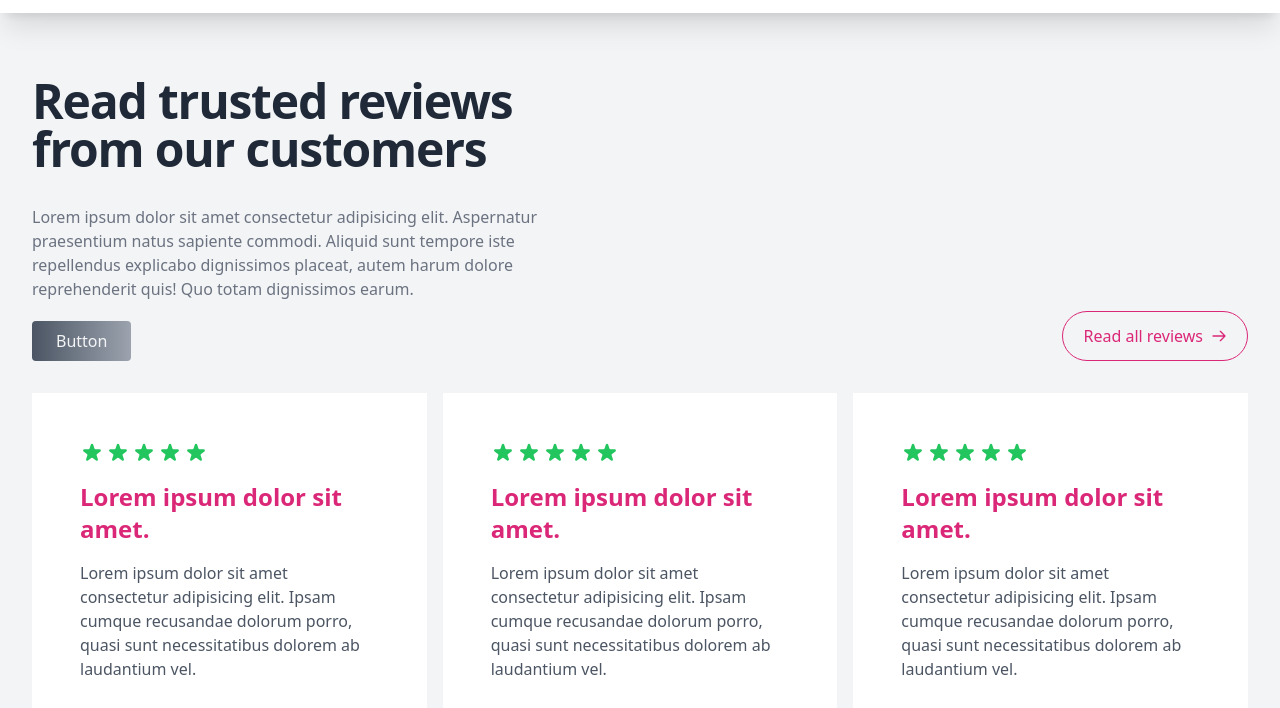
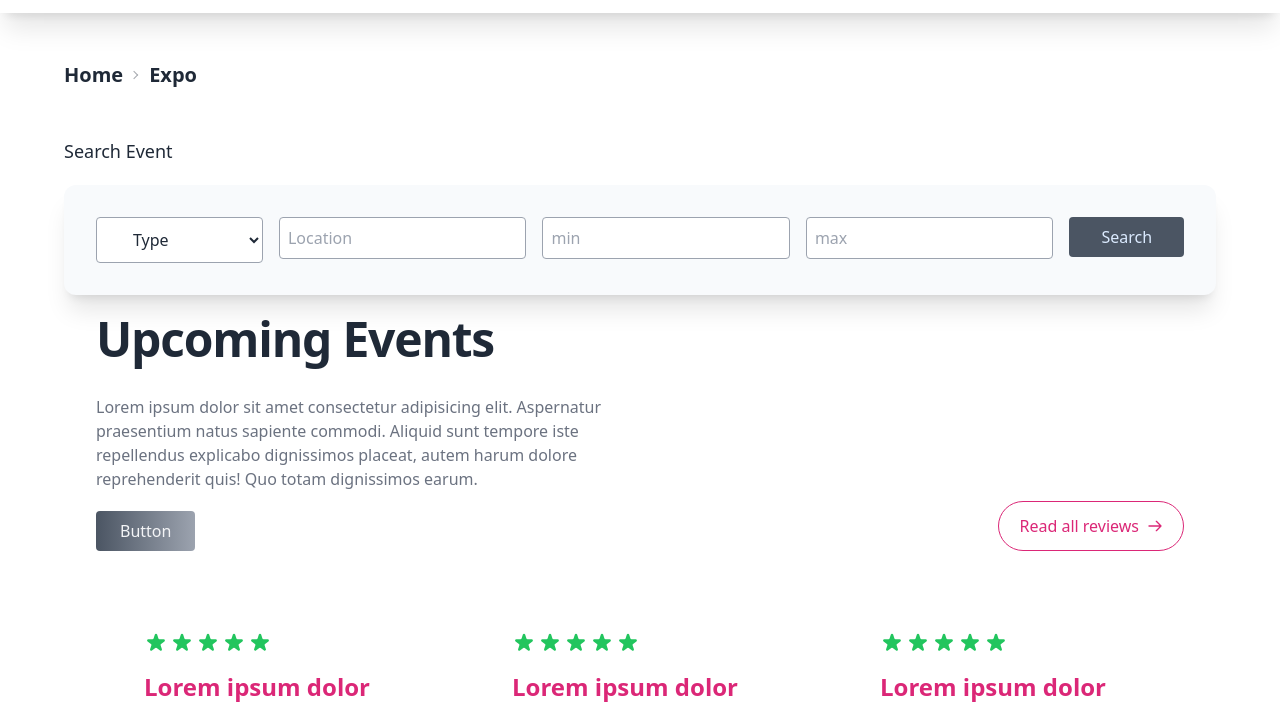
Before and after one commit to Munshi91/AhzAssciates, a plain HTML site: page index.html in a window 1280 px wide. Shown: the part 88-796 px from the top of the page. Drawn offline with nearby package versions, Linux system fonts and the light colour scheme.

Commit message:
search bar update

```diff
--- a/index.html
+++ b/index.html
@@ -49,15 +49,65 @@
     </div>
   </header>
 
-  <main>
+  <main class="max-w-6xl mx-auto bg-white">
+    <section class=" my-10 font-semibold">
+      <div class="text-xl breadcrumbs">
+        <ul>
+          <li><a>Home</a></li>
+          <li><a>Expo</a></li>
+        </ul>
+      </div>
+    </section>
+
+
+    <!-- search section -->
+    <section>
+      <h2 class="text-lg my-5">Search Event</h2>
+      <div class="m-4 lg:m-0 bg-slate-50 shadow-xl rounded-xl">
+        <div class="p-8 lg:flex lg:items-center lg:justify-center">
+          <form class="space-y-4 lg:space-y-0 lg:flex lg:space-x-4 lg:flex-nowrap">
+            <div class="">
+              <select class="w-full py-2.5 px-8 bg-white border border-gray-400 rounded outline-none focus:ring-2">
+                <option>Type</option>
+                <option>Apartment</option>
+                <option>Apartment</option>
+                <option>House</option>
+                <option>Villa</option>
+                <option>Hotel</option>
+              </select>
+
+            </div>
+            <div>
+              <input type="text" class="w-full p-2 border border-gray-400 rounded outline-none focus:ring-2"
+                Placeholder="Location" />
+            </div>
+            <div>
+              <input type="number" class="w-full p-2 border border-gray-400 rounded outline-none focus:ring-2"
+                placeholder="min" />
+            </div>
+            <div>
+              <input type="number" class="w-full p-2 border border-gray-400 rounded outline-none focus:ring-2"
+                placeholder="max" />
+            </div>
+            <div>
+              <button class="px-8 py-2 text-blue-100 bg-gray-600 rounded">
+                Search</button>
+            </div>
+          </form>
+        </div>
+      </div>
+    </section>
+
+
+
     <!-- banner section -->
 
-    <section class="bg-gray-100">
-      <div class="mx-auto max-w-screen-2xl px-4 py-16 sm:px-6 lg:px-8">
+    <section>
+      <div class="mx-auto max-w-screen-2xl px-4 py-5 sm:px-6 lg:px-8">
         <div class="items-end justify-between sm:flex">
           <div class="max-w-xl">
             <h2 class="text-4xl font-bold tracking-tight sm:text-5xl">
-              Read trusted reviews from our customers
+              Upcoming Events
             </h2>
 
             <p class="mt-8 max-w-lg text-gray-500">
```
Also changed, not shown: images/bottom-background-image.png (added).
